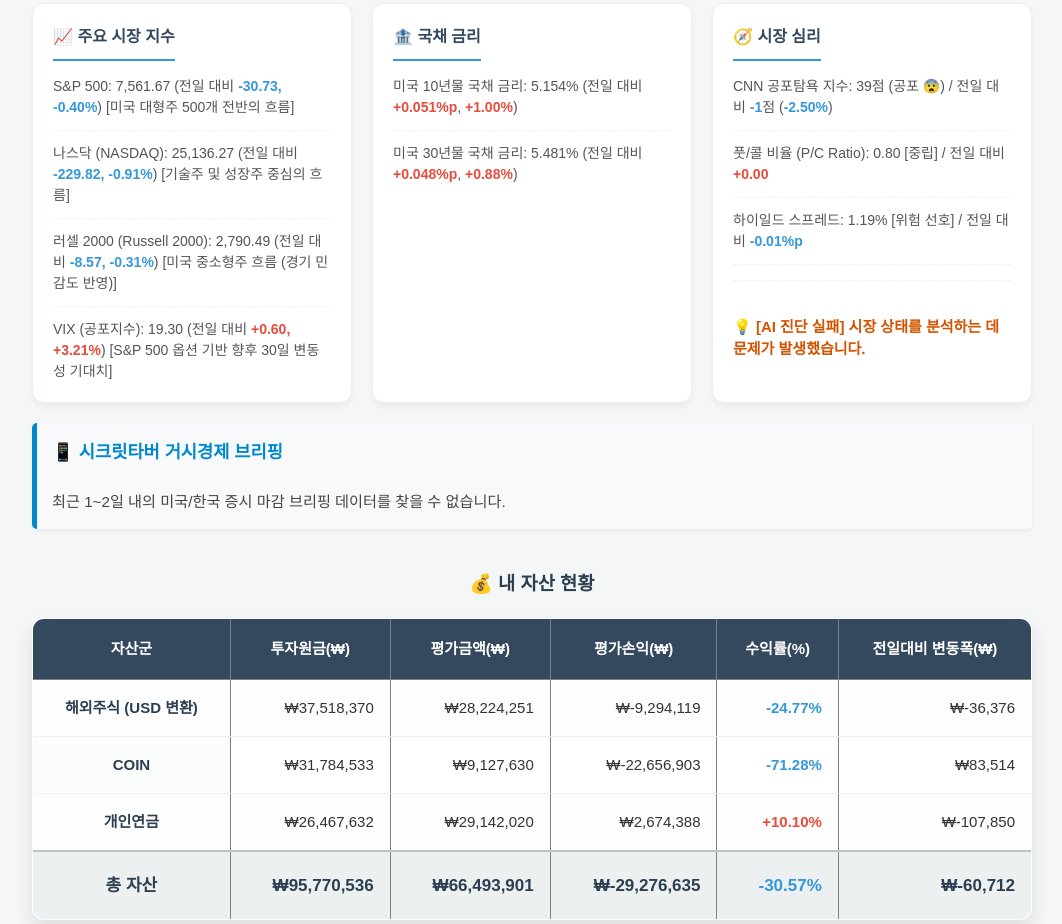
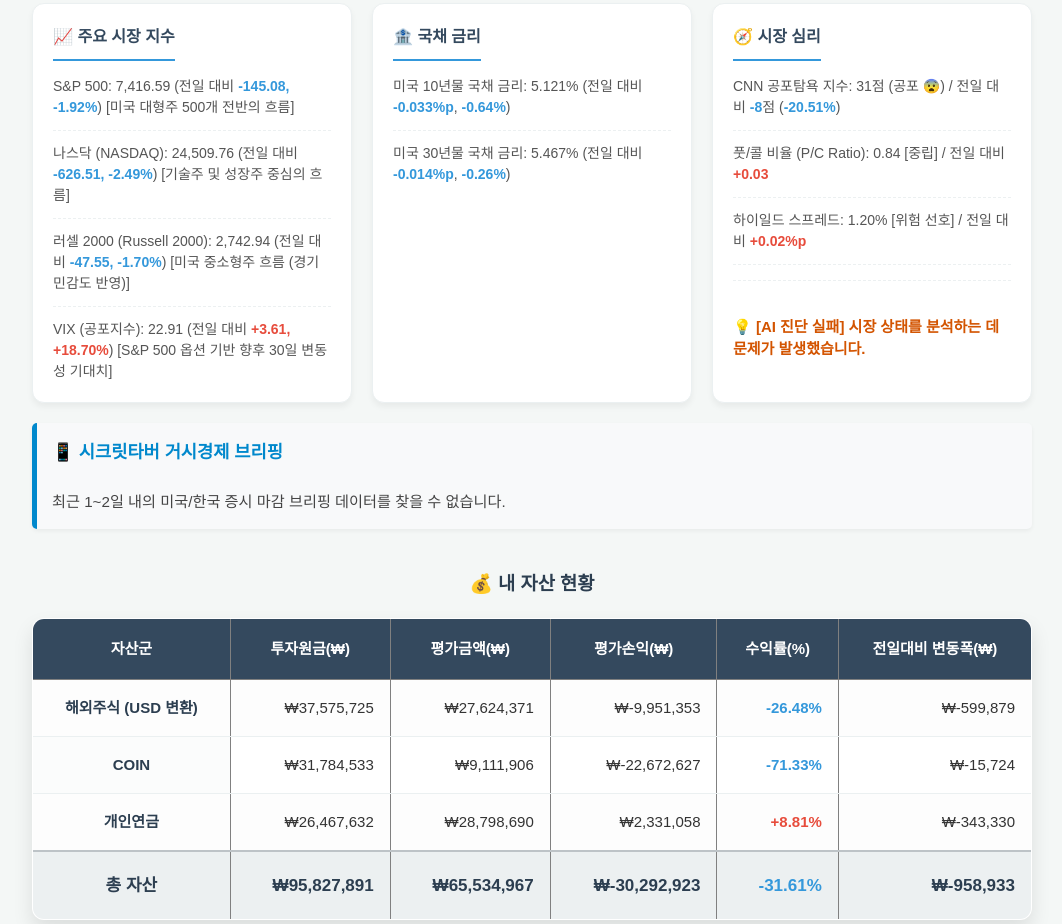
Before and after one commit to darkmirr-bitcoin/myAssetReport, a plain HTML site: page index.html in a window 1280 px wide. Shown: the part 283-1207 px from the top of the page, without its empty margins (108-1170 px from the left). Drawn offline with Linux system fonts and the light colour scheme.

Commit message:
🚀 일일 자산 리포트 및 아카이브 업데이트

```diff
--- a/index.html
+++ b/index.html
@@ -4,14 +4,14 @@
     <head>
         <meta charset="UTF-8">
         <meta name="viewport" content="width=device-width, initial-scale=1.0">
-        <title>일일 자산 리포트 (2026-11-15)</title>
+        <title>일일 자산 리포트 (2026-11-16)</title>
         <link rel="stylesheet" href="style.css">
     </head>
     <body>
         <h2>📊 일일 자산 리포트</h2>
         <div class="summary-header">
-            <p>🕒 <strong>업데이트:</strong> 2026-11-16 11:33:22 (KST)</p>
-            <p>💵 <strong>적용 환율:</strong> 1달러 = <strong>1,334.48원</strong></p>
+            <p>🕒 <strong>업데이트:</strong> 2026-11-17 13:57:10 (KST)</p>
+            <p>💵 <strong>적용 환율:</strong> 1달러 = <strong>1,336.52원</strong></p>
         </div>
 
         <!-- 🔥 여기에 AI 액션 보드가 가장 먼저 뜹니다! -->
@@ -24,15 +24,15 @@
             <div class="macro-cards">
                 <div class="macro-card">
                     <h4>📈 주요 시장 지수</h4>
-                    <ul><li>S&P 500: 7,561.67 (전일 대비 <span class="neg">-30.73,</span> <span class="neg">-0.40%</span>) [미국 대형주 500개 전반의 흐름]</li><li>나스닥 (NASDAQ): 25,136.27 (전일 대비 <span class="neg">-229.82,</span> <span class="neg">-0.91%</span>) [기술주 및 성장주 중심의 흐름]</li><li>러셀 2000 (Russell 2000): 2,790.49 (전일 대비 <span class="neg">-8.57,</span> <span class="neg">-0.31%</span>) [미국 중소형주 흐름 (경기 민감도 반영)]</li><li>VIX (공포지수): 19.30 (전일 대비 <span class="pos">+0.60,</span> <span class="pos">+3.21%</span>) [S&P 500 옵션 기반 향후 30일 변동성 기대치]</li></ul>
+                    <ul><li>S&P 500: 7,416.59 (전일 대비 <span class="neg">-145.08,</span> <span class="neg">-1.92%</span>) [미국 대형주 500개 전반의 흐름]</li><li>나스닥 (NASDAQ): 24,509.76 (전일 대비 <span class="neg">-626.51,</span> <span class="neg">-2.49%</span>) [기술주 및 성장주 중심의 흐름]</li><li>러셀 2000 (Russell 2000): 2,742.94 (전일 대비 <span class="neg">-47.55,</span> <span class="neg">-1.70%</span>) [미국 중소형주 흐름 (경기 민감도 반영)]</li><li>VIX (공포지수): 22.91 (전일 대비 <span class="pos">+3.61,</span> <span class="pos">+18.70%</span>) [S&P 500 옵션 기반 향후 30일 변동성 기대치]</li></ul>
                 </div>
                 <div class="macro-card">
                     <h4>🏦 국채 금리</h4>
-                    <ul><li>미국 10년물 국채 금리: 5.154% (전일 대비 <span class="pos">+0.051%p</span>, <span class="pos">+1.00%</span>)</li><li>미국 30년물 국채 금리: 5.481% (전일 대비 <span class="pos">+0.048%p</span>, <span class="pos">+0.88%</span>)</li></ul>
+                    <ul><li>미국 10년물 국채 금리: 5.121% (전일 대비 <span class="neg">-0.033%p</span>, <span class="neg">-0.64%</span>)</li><li>미국 30년물 국채 금리: 5.467% (전일 대비 <span class="neg">-0.014%p</span>, <span class="neg">-0.26%</span>)</li></ul>
                 </div>
                 <div class="macro-card">
                     <h4>🧭 시장 심리</h4>
-                    <ul><li>CNN 공포탐욕 지수: 39점 (공포 😨) / 전일 대비 <span class="neg">-1</span>점 (<span class="neg">-2.50%</span>)</li><li>풋/콜 비율 (P/C Ratio): 0.80 [중립] / 전일 대비 <span class="pos">+0.00</span></li><li>하이일드 스프레드: 1.19% [위험 선호] / 전일 대비 <span class="neg">-0.01%p</span></li><div class='ai-summary-line'><br><strong style='color:#d35400;'>💡 [AI 진단 실패] 시장 상태를 분석하는 데 문제가 발생했습니다.</strong></div></ul>
+                    <ul><li>CNN 공포탐욕 지수: 31점 (공포 😨) / 전일 대비 <span class="neg">-8</span>점 (<span class="neg">-20.51%</span>)</li><li>풋/콜 비율 (P/C Ratio): 0.84 [중립] / 전일 대비 <span class="pos">+0.03</span></li><li>하이일드 스프레드: 1.20% [위험 선호] / 전일 대비 <span class="pos">+0.02%p</span></li><div class='ai-summary-line'><br><strong style='color:#d35400;'>💡 [AI 진단 실패] 시장 상태를 분석하는 데 문제가 발생했습니다.</strong></div></ul>
                 </div>
             </div>
 
@@ -59,35 +59,35 @@
   <tbody>
     <tr>
       <td>해외주식 (USD 변환)</td>
-      <td>₩37,518,370</td>
-      <td>₩28,224,251</td>
-      <td>₩-9,294,119</td>
-      <td><span class='neg'>-24.77%</span></td>
-      <td>₩-36,376</td>
+      <td>₩37,575,725</td>
+      <td>₩27,624,371</td>
+      <td>₩-9,951,353</td>
+      <td><span class='neg'>-26.48%</span></td>
+      <td>₩-599,879</td>
     </tr>
     <tr>
       <td>COIN</td>
       <td>₩31,784,533</td>
-      <td>₩9,127,630</td>
-      <td>₩-22,656,903</td>
-      <td><span class='neg'>-71.28%</span></td>
-      <td>₩83,514</td>
+      <td>₩9,111,906</td>
+      <td>₩-22,672,627</td>
+      <td><span class='neg'>-71.33%</span></td>
+      <td>₩-15,724</td>
     </tr>
     <tr>
       <td>개인연금</td>
       <td>₩26,467,632</td>
-      <td>₩29,142,020</td>
-      <td>₩2,674,388</td>
-      <td><span class='pos'>+10.10%</span></td>
-      <td>₩-107,850</td>
+      <td>₩28,798,690</td>
+      <td>₩2,331,058</td>
+      <td><span class='pos'>+8.81%</span></td>
+      <td>₩-343,330</td>
     </tr>
     <tr>
       <td>총 자산</td>
-      <td>₩95,770,536</td>
-      <td>₩66,493,901</td>
-      <td>₩-29,276,635</td>
-      <td><span class='neg'>-30.57%</span></td>
-      <td>₩-60,712</td>
+      <td>₩95,827,891</td>
+      <td>₩65,534,967</td>
+      <td>₩-30,292,923</td>
+      <td><span class='neg'>-31.61%</span></td>
+      <td>₩-958,933</td>
     </tr>
   </tbody>
 </table>
```
Also changed, not shown: 1 other file.
